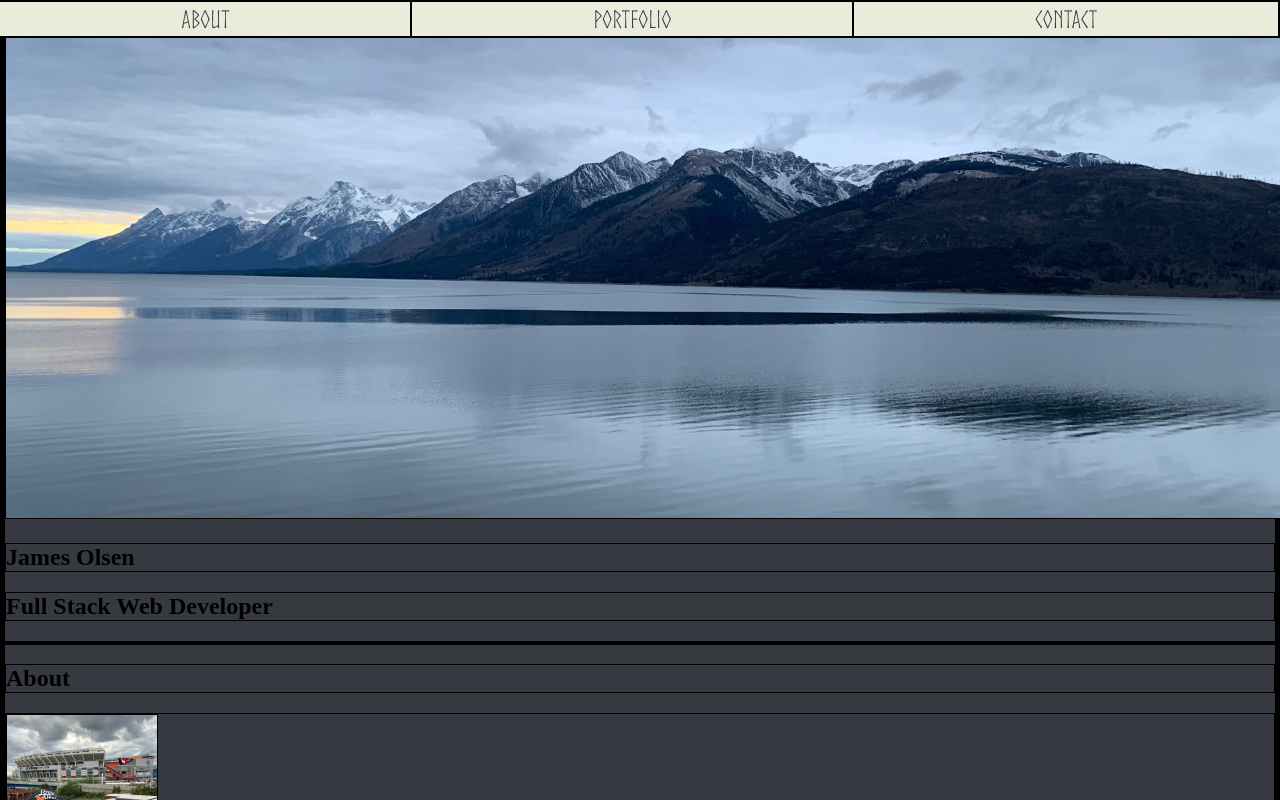
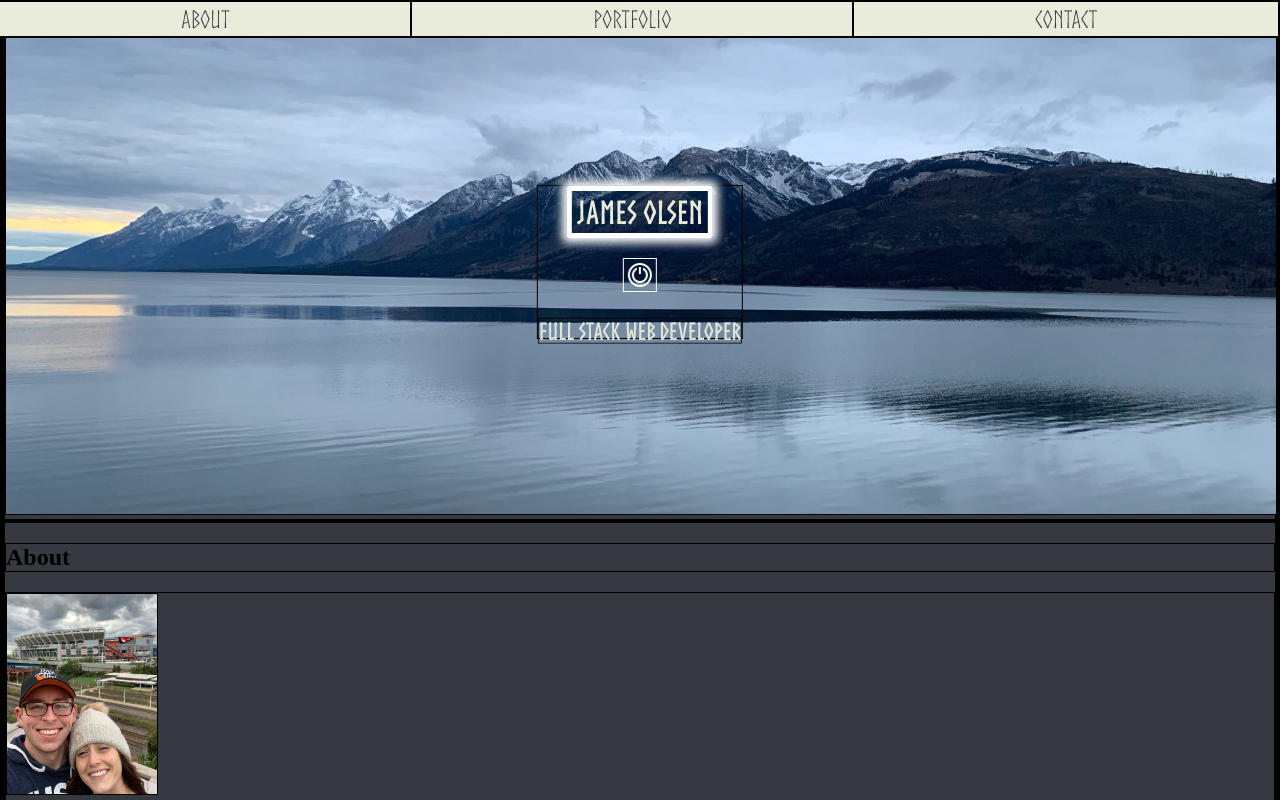
Before and after one commit to olsenjames1116/portfolioPage, a React (Vite) app: page / in a window 1280 px wide. Shown: the top 800 px of the page. Built offline with nearby package versions, Linux system fonts and the light colour scheme.

Commit message:
Style Hero component

```diff
--- a/src/assets/images/index.js
+++ b/src/assets/images/index.js
@@ -24,6 +24,7 @@ import jimClassImage from './jimClass.png';
 import taskManagerImage from './taskManager.png';
 import linkedInImage from './linkedin.svg';
 import emailImage from './email.png';
+import powerImage from './power.png';
 
 export {
   heroImage,
@@ -52,4 +53,5 @@ export {
   taskManagerImage,
   linkedInImage,
   emailImage,
+  powerImage,
 };
--- a/src/components/Hero/Hero.jsx
+++ b/src/components/Hero/Hero.jsx
@@ -1,12 +1,36 @@
-import { heroImage } from '../../assets/images';
+import { heroImage, powerImage } from '../../assets/images';
 import Image from '../Image/Image';
+import Container from '../Container/Container';
+import styles from './Hero.module.css';
+import { useState } from 'react';
 
 const Hero = () => {
+  const [powerOn, setPowerOn] = useState(true);
+
+  const handlePower = () => {
+    powerOn ? setPowerOn(false) : setPowerOn(true);
+  };
+
   return (
-    <section>
-      <Image style={{ width: '100vw', height: 'auto' }} src={heroImage} />
-      <h1>James Olsen</h1>
-      <h1>Full Stack Web Developer</h1>
+    <section className={styles.hero}>
+      <Image src={heroImage} />
+      <Container className={styles.heroText}>
+        <h1
+          className={
+            powerOn
+              ? `${styles.name} ${styles.namePowerOn}`
+              : `${styles.name} ${styles.namePowerOff}`
+          }
+        >
+          James Olsen
+        </h1>
+        <img
+          className={powerOn ? styles.powerOn : styles.powerOff}
+          src={powerImage}
+          onClick={() => handlePower()}
+        />
+        <h1 className={styles.jobTitle}>Full Stack Web Developer</h1>
+      </Container>
     </section>
   );
 };
--- /dev/null
+++ b/src/components/Hero/Hero.module.css
@@ -0,0 +1,101 @@
+.hero {
+  position: relative;
+}
+
+.hero > img {
+  width: 100%;
+  height: auto;
+}
+
+.heroText {
+  color: var(--tertiaryColor);
+  font-family: 'norseBold', sans-serif;
+  display: flex;
+  justify-content: center;
+  position: absolute;
+  top: 50%;
+  left: 50%;
+  transform: translate(-50%, -50%);
+  display: flex;
+  flex-direction: column;
+  gap: 20px;
+  align-items: center;
+}
+
+.heroText > h1 {
+  margin: 0;
+}
+
+.name {
+  font-size: 2rem;
+  padding: 5px;
+  border: 5px solid white;
+  border-radius: 2px;
+  filter: brightness(1);
+  transition-property: filter box-shadow;
+  transition-duration: 1s;
+  animation-name: turnOn, slideInFromTop;
+  animation-duration: 5s, 4s;
+  animation-iteration-count: 1, 1;
+
+  &:hover {
+    transition-property: box-shadow;
+    transition-duration: 1s;
+    box-shadow: none;
+  }
+}
+
+.namePowerOn {
+  box-shadow: white 0 0 10px 5px;
+}
+
+.namePowerOff {
+  filter: brightness(0);
+}
+
+.heroText > img:active {
+  transform: scale(0.9);
+}
+
+.powerOn {
+  transition-property: filter;
+  transition-duration: 1s;
+  filter: invert(1);
+}
+
+.powerOff {
+  transition-property: filter;
+  transition-duration: 1s;
+  filter: invert(0);
+}
+
+.jobTitle {
+  animation-name: slideInFromBottom;
+  animation-duration: 4s;
+  animation-iteration-count: 1;
+  animation-delay: 4s;
+  animation-fill-mode: forwards;
+  opacity: 0;
+}
+
+@keyframes slideInFromTop {
+  from {
+    opacity: 0;
+    transform: translate(0, -300%);
+  }
+  to {
+    opacity: 1;
+    transform: translate(0, 0);
+  }
+}
+
+@keyframes slideInFromBottom {
+  from {
+    opacity: 0;
+    transform: translate(0, 300%);
+  }
+  to {
+    opacity: 1;
+    transform: translate(0, 0);
+  }
+}
--- a/src/components/Image/Image.jsx
+++ b/src/components/Image/Image.jsx
@@ -6,7 +6,6 @@ const Image = ({ src, alt, style }) => {
 
 Image.defaultProps = {
   alt: '',
-  style: { height: '50px', width: '50px' },
 };
 
 Image.propTypes = {
--- a/src/components/Navbar/Navbar.jsx
+++ b/src/components/Navbar/Navbar.jsx
@@ -1,5 +1,5 @@
 import Link from '../Link/Link';
-import './Navbar.css';
+import './Navbar.module.css';
 
 const Navbar = () => {
   return (
--- a/src/components/Navbar/Navbar.css
+++ b/src/components/Navbar/Navbar.module.css
@@ -5,6 +5,7 @@ nav {
   top: 0;
   right: 0;
   width: 100%;
+  z-index: 1;
   background-color: var(--tertiaryColor);
 }
 
```
Also changed, not shown: src/components/Header/Header.jsx (+5 -5 lines), src/assets/images/power.png (added).
